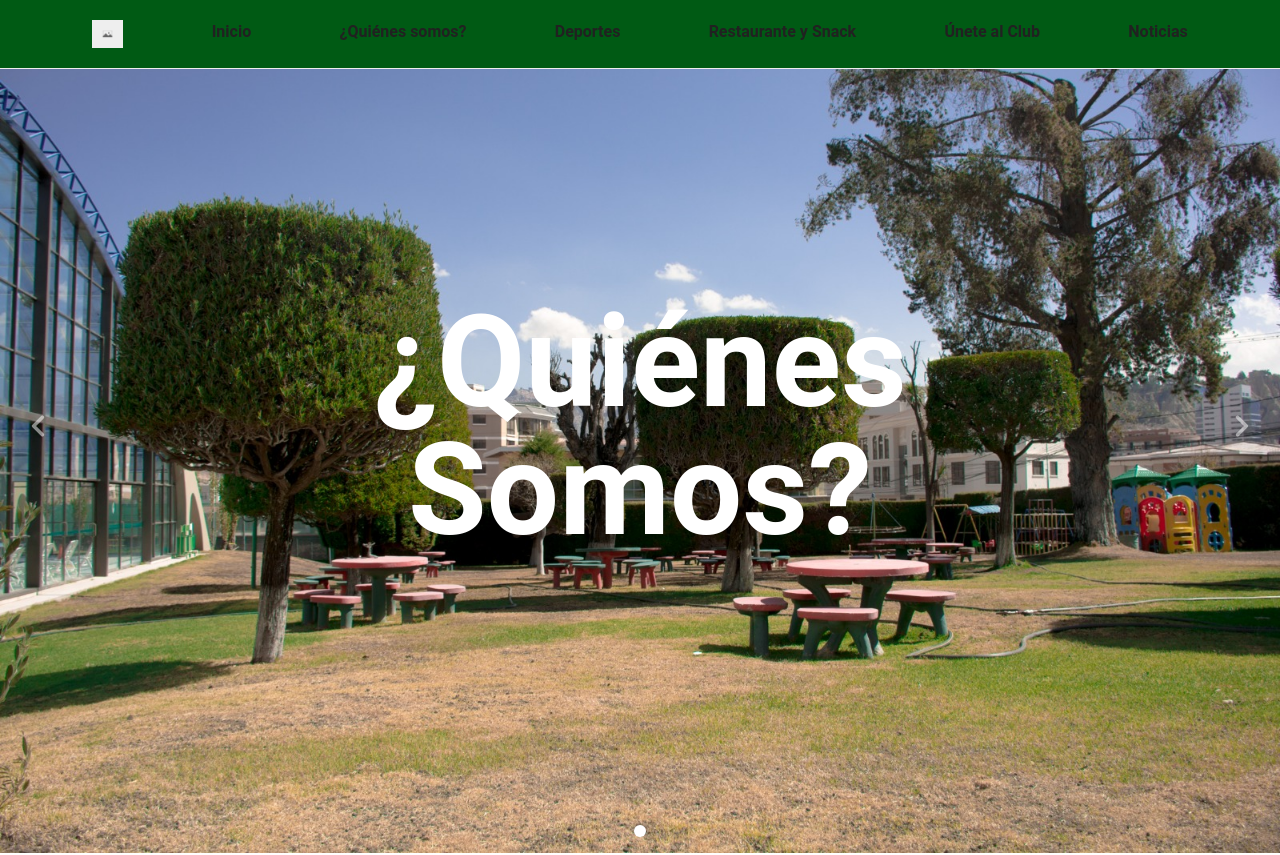
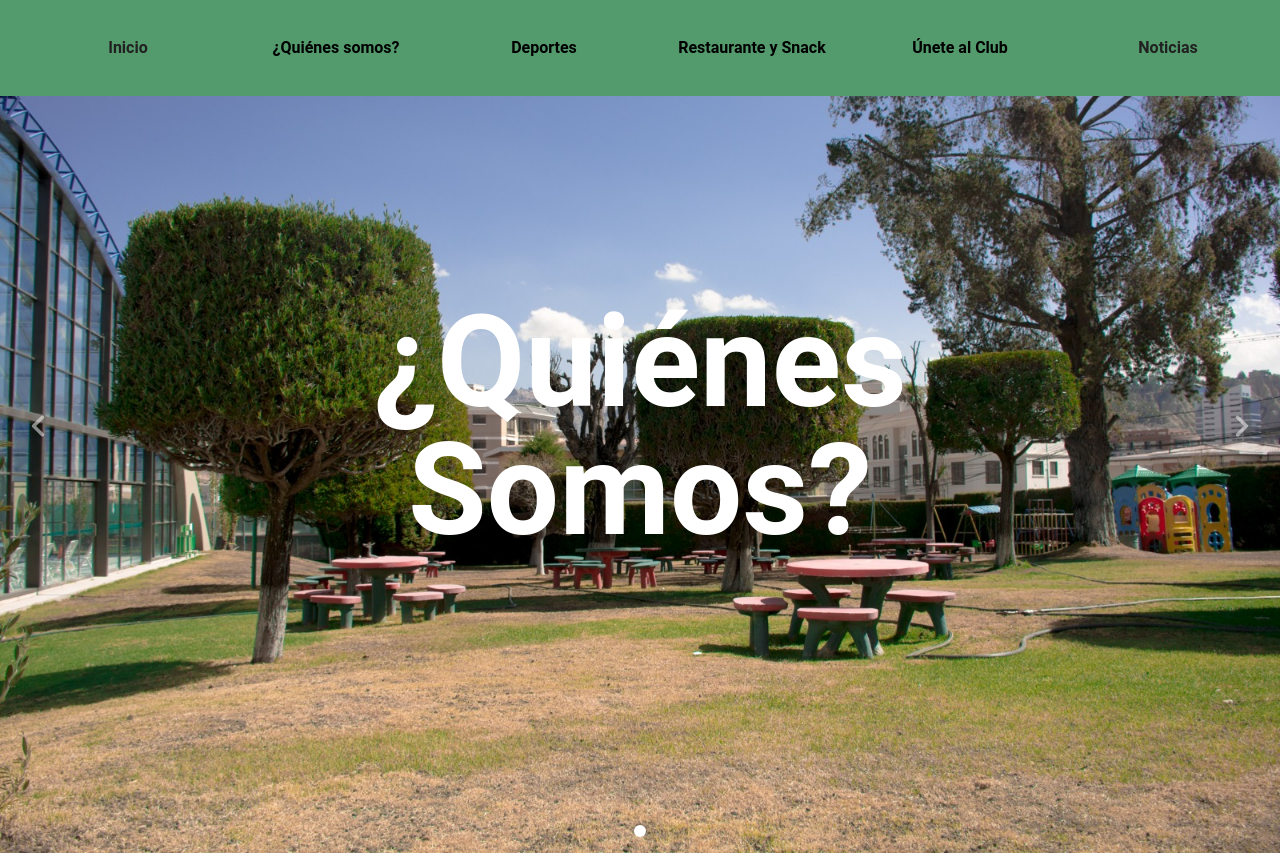
Before and after one commit to SamuelEscobar0761/csp-app, a React (Vite) app: page /about_us in a window 1280 px wide. Shown: the top 855 px of the page. Built offline with nearby package versions, Linux system fonts and the light colour scheme.

Commit message:
trabajando en el navbar

```diff
--- a/src/app/layout/NavBar.tsx
+++ b/src/app/layout/NavBar.tsx
@@ -5,6 +5,12 @@ import { Link } from 'react-router-dom';
 export default function Navbar() {
   const { t } = useTranslation('ns1');
   const [hovered, setHovered] = useState(false);
+  const [actualPage, setActualPage] = useState("home");
+  const [aboutUsExpanded, setAboutUsExpanded] = useState(false);
+  const [sportsExpanded, setSportsExpanded] = useState(false);
+  const [restaurantExpanded, setRestaurantExpanded] = useState(false);
+  const [joinUsExpanded, setJoinUsExpanded] = useState(false);
+  const [isMobileMenuOpen, setIsMobileMenuOpen] = useState(false);
 
   const handleMouseEnter = () => {
     setHovered(true);
@@ -14,45 +20,178 @@ export default function Navbar() {
     setHovered(false);
   };
 
-  const scrollToTop = () => {
-    window.scrollTo({
-      top: 0,
-      behavior: 'auto' // Desplazamiento suave
-    });
+  const toggleAboutUs = () => {
+    setAboutUsExpanded(!aboutUsExpanded);
+  };
+
+  const toggleSports = () => {
+    setSportsExpanded(!sportsExpanded);
+  };
+
+  const toggleRestaurant = () => {
+    setRestaurantExpanded(!restaurantExpanded);
+  };
+
+  const toggleJoinUs = () => {
+    setJoinUsExpanded(!joinUsExpanded);
+  };
+
+  const handleMobileMenuToggle = () => {
+    setIsMobileMenuOpen(!isMobileMenuOpen);
+  };
+
+  const scrollToTop = (pageToggled: string) => {
+    if(actualPage !== pageToggled){
+      setActualPage(pageToggled);
+      window.scrollTo({
+        top: 0,
+        behavior: 'auto'
+      });
+    }
   };
 
   const navbarStyle = {
-    backgroundColor: hovered ? '#005A14' : 'rgba(113, 194, 131, 0.6)',
+    backgroundColor: hovered ? '#539A6C' : 'rgba(113, 194, 131, 0.6)',
     transition: 'background-color 0.3s',
   };
 
   return (
-    <nav style={navbarStyle} className="font-semibold lg:fixed w-full h-15 z-20 top-0 start-0 border-b border-gray-200" onMouseEnter={handleMouseEnter} onMouseLeave={handleMouseLeave}>
-      <div className="items-center justify-center w-full md:w-auto md:order-1 p-5">
-        <ul className="flex flex-col md:flex-row justify-evenly w-full md:w-auto space-y-2 md:space-y-0 md:space-x-4">
+    <nav style={navbarStyle} className="font-semibold lg:fixed w-full h-24 z-20" onMouseEnter={handleMouseEnter} onMouseLeave={handleMouseLeave}>
+      {/* Desktop Navbar */}
+      <div className="hidden md:flex items-center justify-center w-full md:w-auto md:order-1 p-5 h-full">
+        <ul className="flex flex-col items-center md:flex-row justify-evenly w-full h-full md:w-auto space-y-2 md:space-y-0 md:space-x-4">
           <li>
-            <img src='/assets/images/sin_foto.jpg' className='h-7' />
+            <img src='/assets/images/sin_foto.jpg' className='h-7' alt="Logo" />
           </li>
           <li>
-            <Link to="/home" onClick={scrollToTop} className="block py-2 px-3 text-gray-900 rounded hover:bg-gray-100 md:hover:bg-transparent md:hover:text-white md:p-0">{t('navbar.home')}</Link>
+            <Link to="/home" onClick={() => scrollToTop("home")} className="block py-2 px-3 text-gray-900 hover:bg-gray-100 md:hover:bg-transparent md:hover:text-white md:p-0 w-48 text-center">{t('navbar.home')}</Link>
+          </li>
+          <li onMouseLeave={() => setAboutUsExpanded(false)} className='relative'>
+            <Link to='/about_us' onClick={() => { scrollToTop("about_us"); toggleAboutUs(); }} className="block py-2 px-3 hover:bg-gray-100 md:hover:bg-transparent md:hover:text-white md:p-0 cursor-pointer w-48 text-center">{t('navbar.about_us')}</Link>
+            {aboutUsExpanded && (
+              <ul className="md:absolute bg-primary-400 md:shadow-md rounded-lg w-48 text-center text-gray-900">
+                <li className='md:p-2 md:hover:text-white'>
+                  <a href="#history" onClick={() => setAboutUsExpanded(false)}>History</a>
+                </li>
+                <li className='md:p-2 md:hover:text-white'>
+                  <a href="#directory" onClick={() => setAboutUsExpanded(false)}>Directory</a>
+                </li>
+                <li className='md:p-2 md:hover:text-white'>
+                  <a href="#statutes" onClick={() => setAboutUsExpanded(false)}>Statutes</a>
+                </li>
+                <li className='md:p-2 md:hover:text-white'>
+                  <a href="#memories" onClick={() => setAboutUsExpanded(false)}>Memories</a>
+                </li>
+              </ul>
+            )}
+          </li>
+          <li onMouseLeave={() => setSportsExpanded(false)} className='relative'>
+            <Link to='/sports' onClick={() => { scrollToTop("sports"); toggleSports(); }} className="block py-2 px-3 hover:bg-gray-100 md:hover:bg-transparent md:hover:text-white md:p-0 cursor-pointer w-48 text-center">{t('navbar.sports')}</Link>
+            {sportsExpanded && (
+              <ul className="md:absolute bg-primary-400 md:shadow-md rounded-lg w-48 text-center text-gray-900">
+                <li className='md:p-2 md:hover:text-white'>
+                  <a href="#natacion" onClick={() => setSportsExpanded(false)}>Natacion</a>
+                </li>
+                <li className='md:p-2 md:hover:text-white'>
+                  <a href="#tenis" onClick={() => setSportsExpanded(false)}>Tenis</a>
+                </li>
+                <li className='md:p-2 md:hover:text-white'>
+                  <a href="#raquet" onClick={() => setSportsExpanded(false)}>Raquet</a>
+                </li>
+                <li className='md:p-2 md:hover:text-white'>
+                  <a href="#paleta" onClick={() => setSportsExpanded(false)}>Paleta</a>
+                </li>
+                <li className='md:p-2 md:hover:text-white'>
+                  <a href="#futbol" onClick={() => setSportsExpanded(false)}>Fútbol</a>
+                </li>
+                <li className='md:p-2 md:hover:text-white'>
+                  <a href="#gimnasio" onClick={() => setSportsExpanded(false)}>Gimnasio</a>
+                </li>
+                <li className='md:p-2 md:hover:text-white'>
+                  <a href="#ciclismo" onClick={() => setSportsExpanded(false)}>Ciclismo</a>
+                </li>
+                <li className='md:p-2 md:hover:text-white'>
+                  <a href="#wally" onClick={() => setSportsExpanded(false)}>Wally</a>
+                </li>
+              </ul>
+            )}
+          </li>
+          <li onMouseLeave={() => setRestaurantExpanded(false)} className='relative'>
+            <Link to='/restaurant' onClick={() => { scrollToTop("restaurant"); toggleRestaurant(); }} className="block py-2 px-3 hover:bg-gray-100 md:hover:bg-transparent md:hover:text-white md:p-0 cursor-pointer w-48 text-center">{t('navbar.restaurant')}</Link>
+            {restaurantExpanded && (
+              <ul className="md:absolute bg-primary-400 md:shadow-md rounded-lg w-48 text-center text-gray-900">
+                <li className='md:p-2 md:hover:text-white'>
+                  <a href="#weekly" onClick={() => setRestaurantExpanded(false)}>Menú Semanal</a>
+                </li>
+                <li className='md:p-2 md:hover:text-white'>
+                  <a href="#main" onClick={() => setRestaurantExpanded(false)}>Menú Comedor</a>
+                </li>
+                <li className='md:p-2 md:hover:text-white'>
+                  <a href="#snack" onClick={() => setRestaurantExpanded(false)}>Menú Snack</a>
+                </li>
+              </ul>
+            )}
+          </li>
+          <li onMouseLeave={() => setJoinUsExpanded(false)} className='relative'>
+            <Link to='/join_us' onClick={() => { scrollToTop("join_us"); toggleJoinUs(); }} className="block py-2 px-3 hover:bg-gray-100 md:hover:bg-transparent md:hover:text-white md:p-0 cursor-pointer w-48 text-center">{t('navbar.join_us')}</Link>
+            {joinUsExpanded && (
+              <ul className="md:absolute bg-primary-400 md:shadow-md rounded-lg w-48 text-center text-gray-900">
+                <li className='md:p-2 md:hover:text-white'>
+                  <a href="#tariff" onClick={() => setJoinUsExpanded(false)}>Tarifario</a>
+                </li>
+                <li className='md:p-2 md:hover:text-white'>
+                  <a href="#participation" onClick={() => setJoinUsExpanded(false)}>Participación</a>
+                </li>
+              </ul>
+            )}
           </li>
           <li>
-            <Link to="/about_us" onClick={scrollToTop} className="block py-2 px-3 text-gray-900 rounded hover:bg-gray-100 md:hover:bg-transparent md:hover:text-white md:p-0">{t('navbar.about_us')}</Link>
-          </li>
-          <li>
-            <Link to="/sports" onClick={scrollToTop} className="block py-2 px-3 text-gray-900 rounded hover:bg-gray-100 md:hover:bg-transparent md:hover:text-white md:p-0">{t('navbar.sports')}</Link>
-          </li>
-          <li>
-            <Link to="/restaurant" onClick={scrollToTop} className="block py-2 px-3 text-gray-900 rounded hover:bg-gray-100 md:hover:bg-transparent md:hover:text-white md:p-0">{t('navbar.restaurant')}</Link>
-          </li>
-          <li>
-            <Link to="/join_us" onClick={scrollToTop} className="block py-2 px-3 text-gray-900 rounded hover:bg-gray-100 md:hover:bg-transparent md:hover:text-white md:p-0">{t('navbar.join_us')}</Link>
-          </li>
-          <li>
-            <Link to="/news" onClick={scrollToTop} className="block py-2 px-3 text-gray-900 rounded hover:bg-gray-100 md:hover:bg-transparent md:hover:text-white md:p-0">{t('navbar.news')}</Link>
+            <Link to="/news" onClick={() => scrollToTop("news")} className="block py-2 px-3 text-gray-900 hover:bg-gray-100 md:hover:bg-transparent md:hover:text-white md:p-0 w-48 text-center">{t('navbar.news')}</Link>
           </li>
         </ul>
       </div>
+
+      {/* Mobile Navbar */}
+      <div className="md:hidden flex items-center justify-end w-full h-full pr-5">
+        <button onClick={handleMobileMenuToggle} className="text-gray-900 focus:outline-none">
+          <svg className="h-6 w-6" fill="none" viewBox="0 0 24 24" stroke="currentColor">
+            <path strokeLinecap="round" strokeLinejoin="round" strokeWidth="2" d="M4 6h16M4 12h16M4 18h16" />
+          </svg>
+        </button>
+      </div>
+
+      {/* Mobile Menu */}
+      {isMobileMenuOpen && (
+        <div className="md:hidden fixed inset-0 z-30 bg-gray-800 bg-opacity-50">
+          <div className="flex flex-col items-start justify-start h-full w-3/4 bg-primary-400 shadow-lg py-6 px-4">
+            <button onClick={handleMobileMenuToggle} className="text-gray-900 focus:outline-none mb-4">
+              <svg className="h-6 w-6" fill="none" viewBox="0 0 24 24" stroke="currentColor">
+                <path strokeLinecap="round" strokeLinejoin="round" strokeWidth="2" d="M6 18L18 6M6 6l12 12" />
+              </svg>
+            </button>
+            <ul className="flex flex-col space-y-2">
+              <li>
+                <Link to="/home" onClick={() => { scrollToTop("home"); handleMobileMenuToggle(); }} className="block py-2 px-3 text-gray-900 hover:bg-gray-100 md:hover:bg-transparent md:hover:text-white md:p-0 w-full text-left">{t('navbar.home')}</Link>
+              </li>
+              <li>
+                <Link to="/about_us" onClick={() => { scrollToTop("about_us"); handleMobileMenuToggle(); }} className="block py-2 px-3 text-gray-900 hover:bg-gray-100 md:hover:bg-transparent md:hover:text-white md:p-0 w-full text-left">{t('navbar.about_us')}</Link>
+              </li>
+              <li>
+                <Link to="/sports" onClick={() => { scrollToTop("sports"); handleMobileMenuToggle(); }} className="block py-2 px-3 text-gray-900 hover:bg-gray-100 md:hover:bg-transparent md:hover:text-white md:p-0 w-full text-left">{t('navbar.sports')}</Link>
+              </li>
+              <li>
+                <Link to="/restaurant" onClick={() => { scrollToTop("restaurant"); handleMobileMenuToggle(); }} className="block py-2 px-3 text-gray-900 hover:bg-gray-100 md:hover:bg-transparent md:hover:text-white md:p-0 w-full text-left">{t('navbar.restaurant')}</Link>
+              </li>
+              <li>
+                <Link to="/join_us" onClick={() => { scrollToTop("join_us"); handleMobileMenuToggle(); }} className="block py-2 px-3 text-gray-900 hover:bg-gray-100 md:hover:bg-transparent md:hover:text-white md:p-0 w-full text-left">{t('navbar.join_us')}</Link>
+              </li>
+              <li>
+                <Link to="/news" onClick={() => { scrollToTop("news"); handleMobileMenuToggle(); }} className="block py-2 px-3 text-gray-900 hover:bg-gray-100 md:hover:bg-transparent md:hover:text-white md:p-0 w-full text-left">{t('navbar.news')}</Link>
+              </li>
+            </ul>
+          </div>
+        </div>
+      )}
     </nav>
   );
 }
--- a/tailwind.config.js
+++ b/tailwind.config.js
@@ -12,7 +12,7 @@ export default withMT({
           // '100': '#dbebe3',
           // '200': '#b2d1c0',
           // '300': '#89b79d',
-          // '400': '#6e9e81',
+          '400': '#539A6C',
           // '500': '#548666',
           // '600': '#447254',
           // '700': '#345343',
```
Also changed, not shown: src/app/pages/AboutUsPage.tsx (+4 -4 lines).
